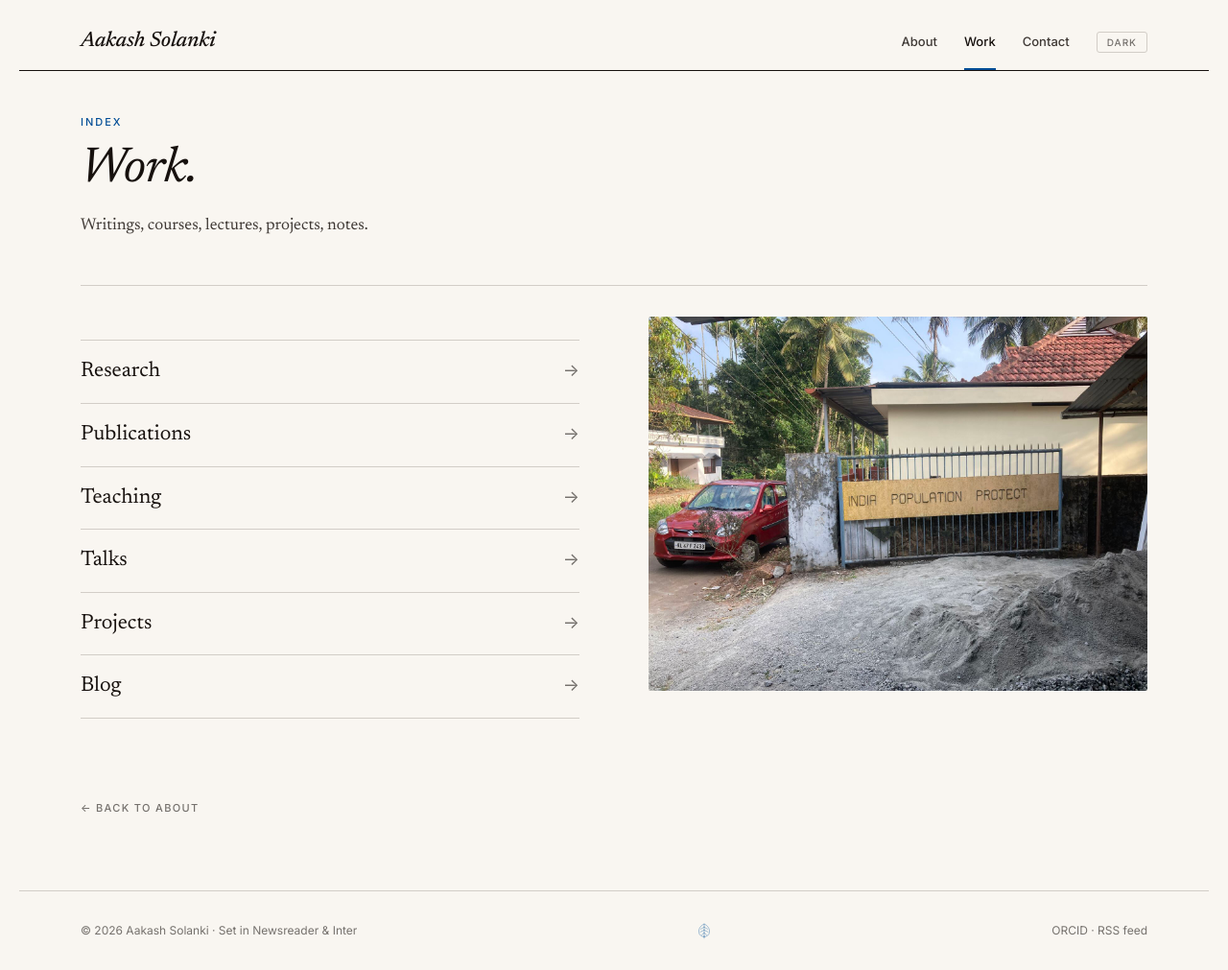
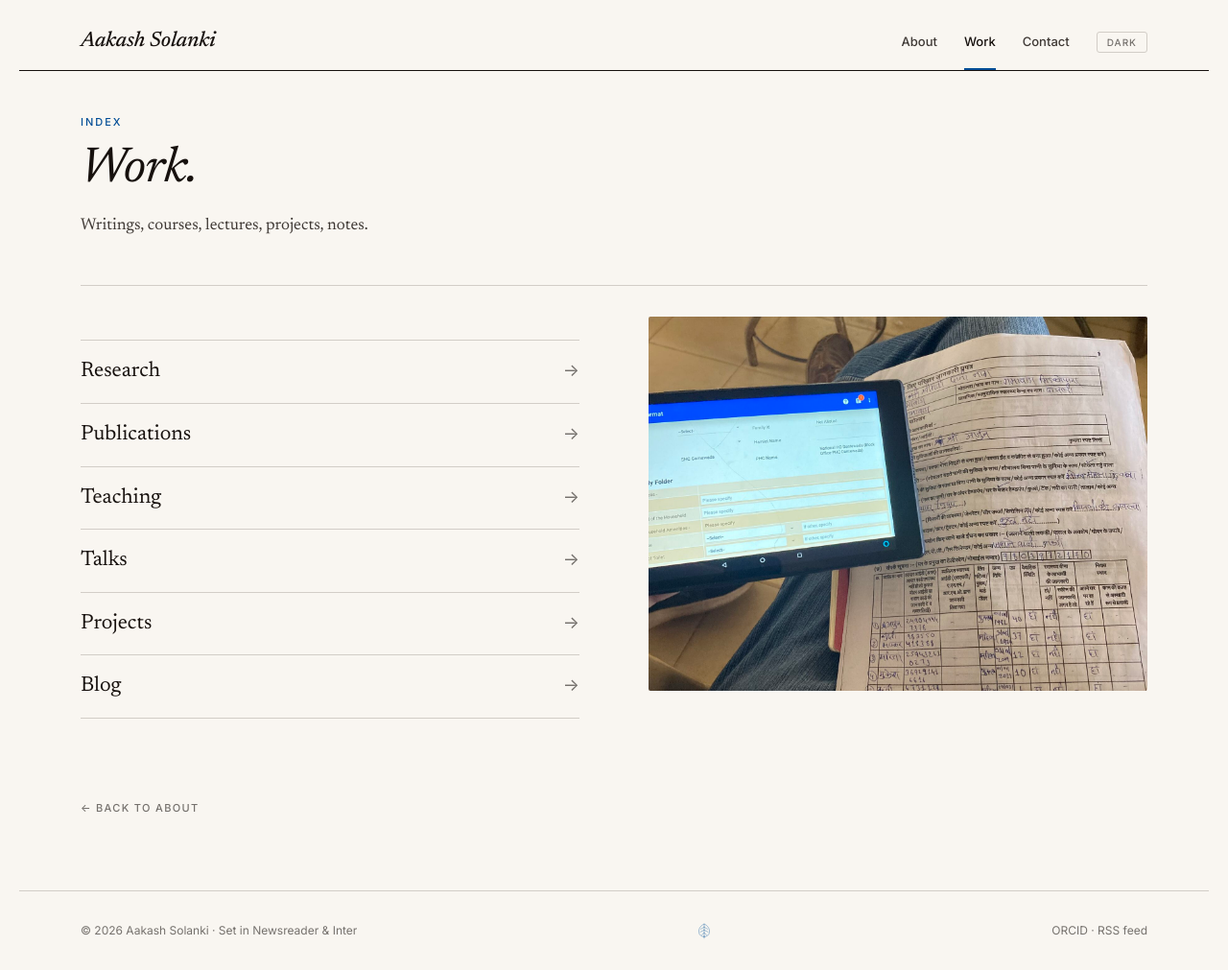
Before and after one commit to skishchampi/skishchampi.github.io, a Jekyll site: the page built from work.md, in a window 1280 px wide. Shown: the whole page at 96% size. Built offline with Jekyll 4.4.1, drawn with Linux system fonts in a browser that asks for light colours; some web fonts are replaced.

Commit message:
Use form-call photo on Work index — paper + digital in one frame
Swaps gate.jpeg for form-call.jpeg, which shows a printed form,
a phone, and a laptop with a digital form interface coexisting
on the same desk — the clearest single image that conveys old
and new media infrastructures together.

Co-Authored-By: Claude Opus 4.7 (1M context) <noreply@anthropic.com>

```diff
--- a/work.md
+++ b/work.md
@@ -23,7 +23,7 @@ description: "Index of Aakash Solanki's publications, teaching, talks, projects,
     <li><a href="/blog/">Blog</a></li>
   </ul>
   <figure class="work-figure">
-    <img src="/assets/img/research/gate.jpeg" alt="A government gate marked &lsquo;INDIA POPULATION PROJECT&rsquo;, a small red car parked outside, a heap of construction sand in the foreground." loading="lazy">
+    <img src="/assets/img/research/form-call.jpeg" alt="A printed form pressed under one hand while another hand holds a phone over a laptop screen showing a digital form interface — paper and digital co-existing on the same desk." loading="lazy">
   </figure>
 </div>
 
```
